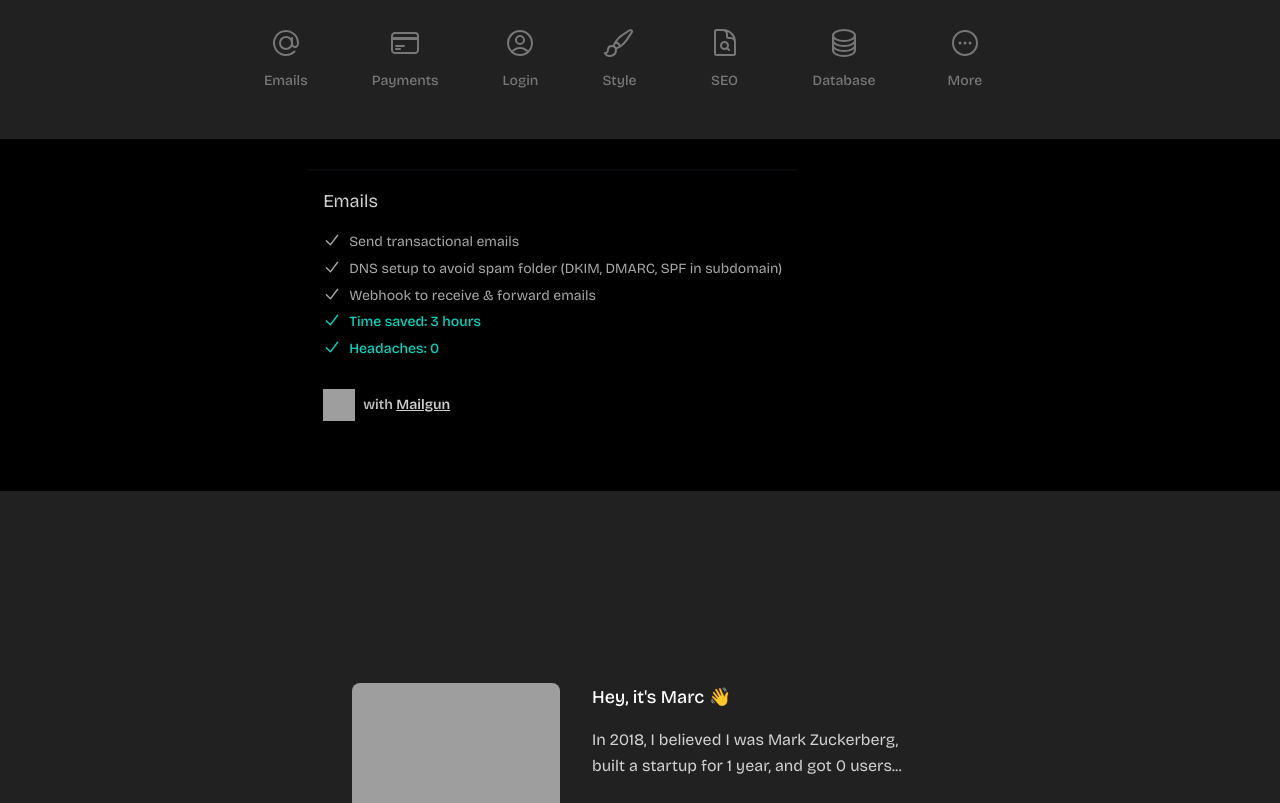
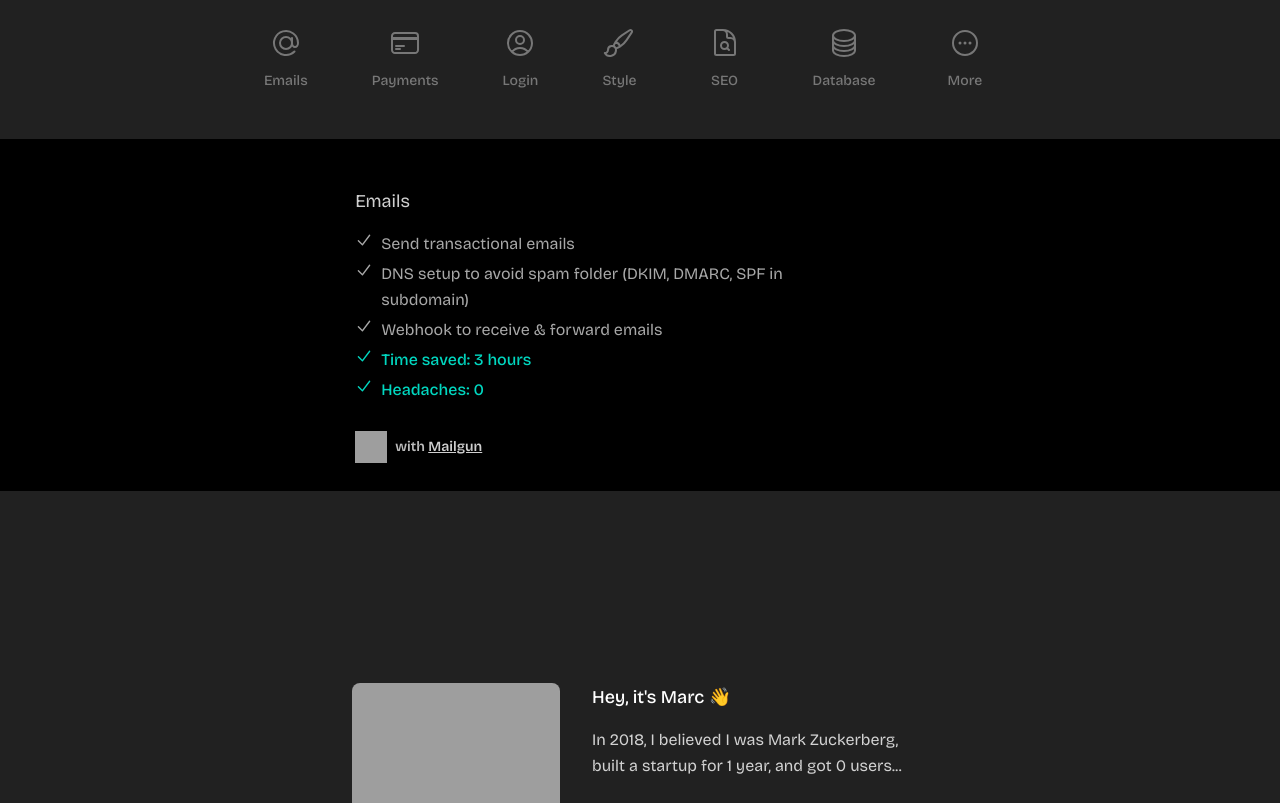
Before and after one commit to danishsheikh1122/ReactHub, a React (Vite) app: page / in a window 1280 px wide. Shown: the part 1980-2783 px from the top of the page. Built offline with nearby package versions, Linux system fonts and the light colour scheme; grey boxes are pictures that could not be loaded.

Commit message:
final commit

```diff
--- a/src/App.css
+++ b/src/App.css
@@ -2,6 +2,3 @@
 @tailwind base;
 @tailwind components;
 @tailwind utilities;
-div::-webkit-scrollbar-track {
-    background-color: blue;
- }
--- a/src/components/Hero.jsx
+++ b/src/components/Hero.jsx
@@ -127,8 +127,8 @@ const Hero = () => {
           </div>
           {/* ends */}
         </div>
-        <div className="relative max-md:-m-4 lg:w-full">
-          <img src={heroImg} className="w-full md:max-w-xl md:ml-[2rem] " />
+        <div className="max-md:-m-4 lg:w-full sm:flex sm:justify-center sm:items-center">
+          <img src={heroImg} className="w-full md:max-w-xl md:ml-[2rem]" />
         </div>
       </div>
     </div>
--- a/src/components/Section3.jsx
+++ b/src/components/Section3.jsx
@@ -222,19 +222,19 @@ const Section3 = () => {
       </div>
       <div
         role="tablist"
-        className="tabs tabs-bordered bg-black w-full h-[45vh] md:h-[22rem] px-[5vw] md:px-[5vw] lg:px-[24vw] justify-start items-start"
+        className="tabs tabs-bordered bg-black w-full h-[60vh] md:h-[22rem] md:px-[5vw] lg:px-[24vw] justify-start items-start"
       >
-        <div class="max-w-3xl mx-auto flex flex-col md:flex-row justify-center md:justify-start md:items-center gap-12">
+        {/* <div class="max-w-3xl mx-auto flex flex-col md:flex-row justify-center md:justify-start md:items-center gap-12">
 
-        </div>
+        </div> */}
 
         {/* Tab Content 1 */}
         <div
           role="tab"
           aria-label="Tab 1"
-          className={`tab text-white ${activeTab !== 1 ? "hidden" : ""}`}
+          className={`text-white ${activeTab !== 1 ? "hidden" : ""}`}
         >
-         <div class="text-base-content/80 leading-relaxed space-y-4 px-12 md:px-0 py-12 max-w-xl animate-opacity">
+         <div class="text-base-content/80 leading-relaxed space-y-4 lg:px-12 px-[2rem] py-[1rem] md:px-0 lg:py-12 max-w-xl animate-opacity">
             <p className=" text-[#CFCFCF]  text-lg text-left ">Emails</p>
             <ul className="space-y-1">
               <li className="flex items-start gap-2 text-[#CFCFCFCF] ">
@@ -345,7 +345,7 @@ const Section3 = () => {
           aria-label="Tab 2"
           className={`tab text-white ${activeTab !== 2 ? "hidden" : ""}`}
         >
-         <div class="text-base-content/80 leading-relaxed space-y-4 px-12 md:px-0 py-12 max-w-xl animate-opacity">
+         <div class="text-base-content/80 leading-relaxed space-y-4 lg:px-12 px-[2rem] py-[1rem] max-w-xl animate-opacity">
             <p className="font-medium text-lg text-[#CFCFCFCF] text-left">
               Payments
             </p>
@@ -467,7 +467,7 @@ const Section3 = () => {
           aria-label="Tab 3"
           className={`tab text-white ${activeTab !== 3 ? "hidden" : ""}`}
         >
-         <div class="text-base-content/80 leading-relaxed space-y-4 px-12 md:px-0 py-12 max-w-xl animate-opacity">
+         <div class="text-base-content/80 leading-relaxed space-y-4 lg:px-12 px-[2rem] py-[1rem] max-w-xl animate-opacity">
             <p
               className="font-medium text-[#CFCFCF] text-left opacity-90 text-lg "
               style={{ color: "#CFCFCF" }}
@@ -618,7 +618,7 @@ const Section3 = () => {
           aria-label="Tab 4"
           className={`tab  text-white ${activeTab !== 4 ? "hidden" : ""}`}
         >
-         <div class="text-base-content/80 leading-relaxed space-y-4 px-12 md:px-0 py-12 max-w-xl animate-opacity">
+         <div class="text-base-content/80 leading-relaxed space-y-4 lg:px-12 px-[2rem] py-[1rem] max-w-xl animate-opacity">
             <p
               className="font-medium text-base-content text-left text-lg"
               style={{ color: "#CFCFCF" }}
@@ -738,7 +738,7 @@ const Section3 = () => {
           className={`tab  text-white ${activeTab !== 5 ? "hidden" : ""}`}
         >
           <div
-            className="text-base-content/80 leading-relaxed space-y-4 px-12 md:px-0 py-12 max-w-xl animate-opacity"
+            className="text-base-content/80 leading-relaxed space-y-4 lg:px-12 px-[2rem] py-[1rem] max-w-xl animate-opacity"
             style={{ color: "#CFCFCF" }}
           >
             <p
@@ -894,7 +894,7 @@ const Section3 = () => {
           aria-label="Tab 6"
           className={`tab  text-white ${activeTab !== 6 ? "hidden" : ""}`}
         >
-         <div class="text-base-content/80 leading-relaxed space-y-4 px-12 md:px-0 py-12 max-w-xl animate-opacity">
+         <div class="text-base-content/80 leading-relaxed space-y-4 lg:px-12 px-[2rem] py-[1rem] max-w-xl animate-opacity">
             <p
               className="font-medium text-base-content text-lg text-left"
               style={{ color: "#CFCFCF" }}
@@ -1009,7 +1009,7 @@ const Section3 = () => {
           className={`tab  text-white ${activeTab !== 7 ? "hidden" : ""}`}
         >
           <div
-            className="text-base-content/80 leading-relaxed space-y-4 px-12 md:px-0 py-12 max-w-xl animate-opacity"
+            className="text-base-content/80 leading-relaxed space-y-4 lg:px-12 px-[2rem] py-[1rem] max-w-xl animate-opacity"
             style={{ color: "#CFCFCF", opacity: "0.8" }}
           >
             <ul className="space-y-1">
--- a/tailwind.config.js
+++ b/tailwind.config.js
@@ -10,6 +10,16 @@ export default {
         bricolage: ['Bricolage Grotesque', 'sans-serif'],
       },
     },
+    screens: {
+      'sm': '640px',    // Small devices (phones)
+      'md': '768px',    // Medium devices (tablets)
+      'lg': '1024px',   // Large devices (desktops)
+      'xl': '1280px',   // Extra large devices (large desktops)
+      '2xl': '1536px',  // 2XL devices
+      // Custom breakpoints
+      'xs': '475px',    // Extra small devices
+      '3xl': '1600px',  // Custom large devices
+    },
   },
   plugins: [
     require('daisyui'),
```
